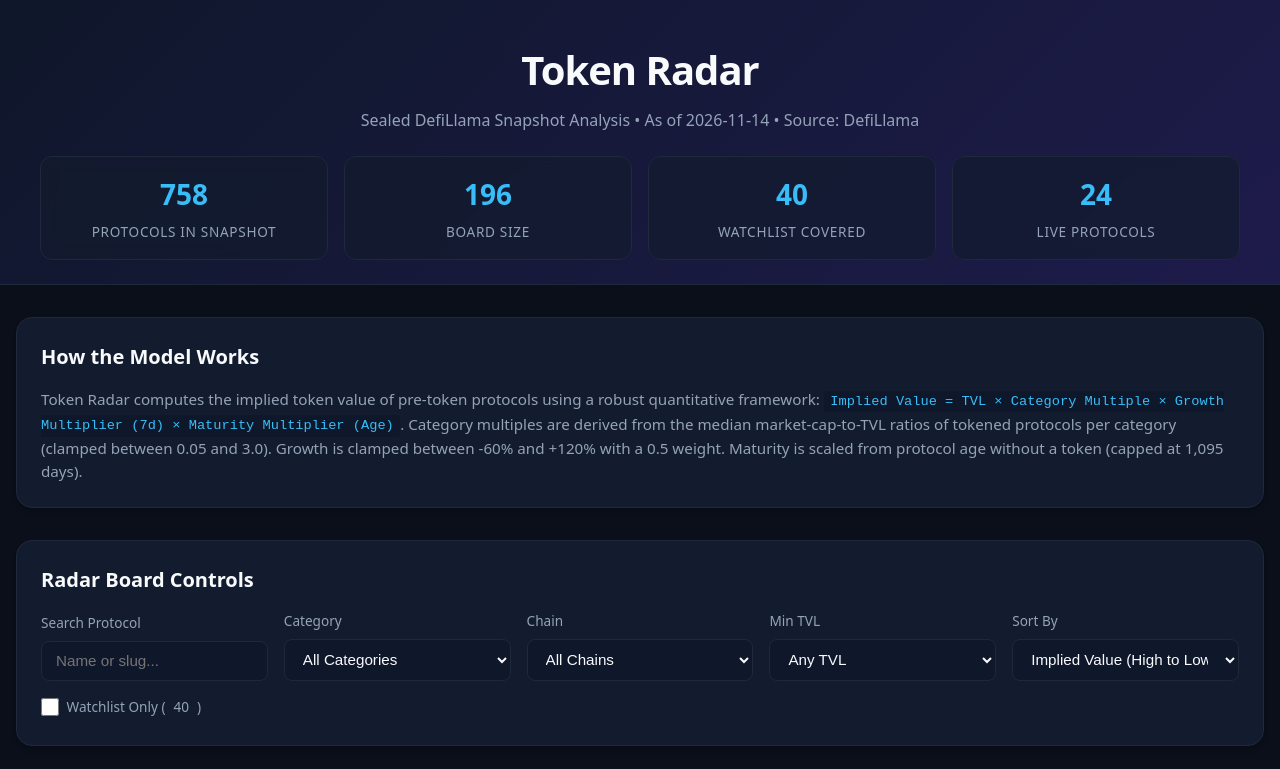
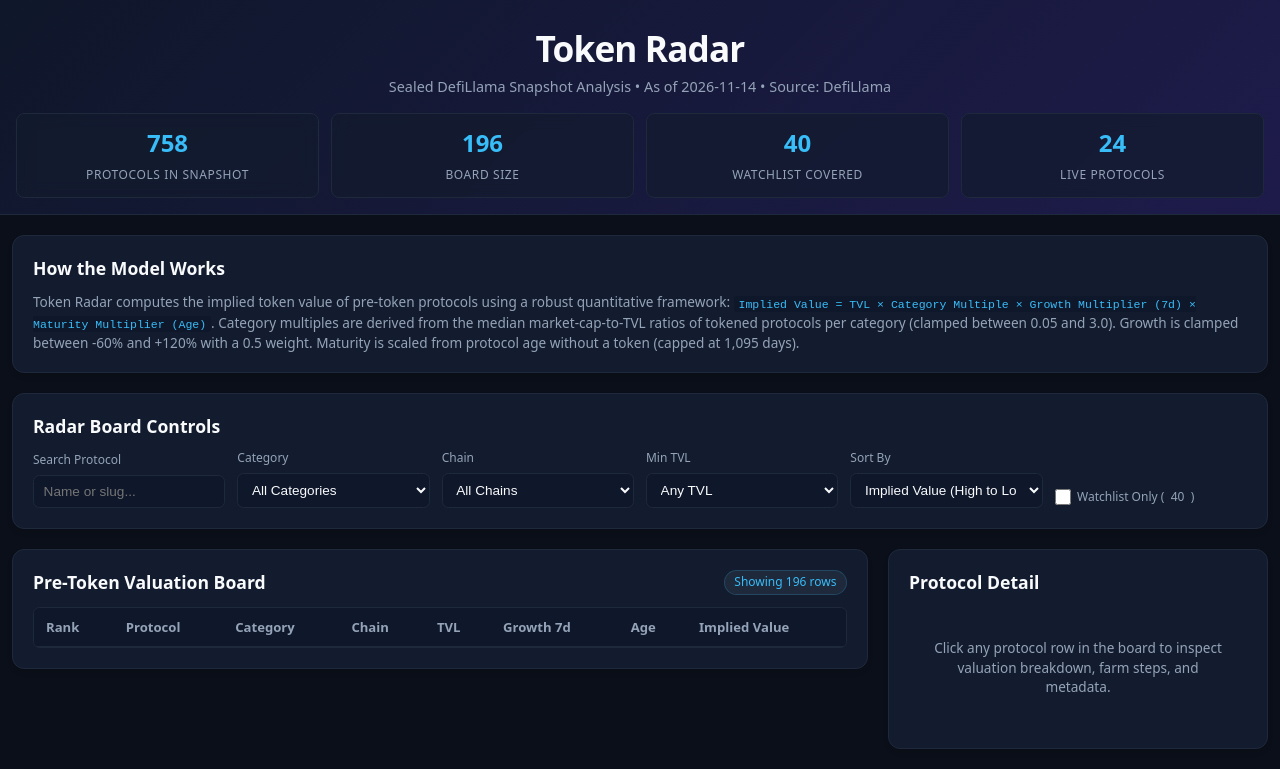
Before and after one commit to jhonkarl436-max/token-radar-01, a plain HTML site: page dashboard/index.html in a window 1280 px wide. Shown: the top 769 px of the page. Drawn offline with Linux system fonts and the light colour scheme; a script that the page names is missing.

Commit message:
Token Radar: layout muat 1440px + screenshot ulang (tahap 5c)

```diff
--- a/dashboard/app.css
+++ b/dashboard/app.css
@@ -24,120 +24,123 @@ body {
   font-family: var(--font-family);
   background-color: var(--bg-color);
   color: var(--text-primary);
-  line-height: 1.5;
-  padding-bottom: 3rem;
+  line-height: 1.4;
+  padding-bottom: 2rem;
+  max-width: 1440px;
+  margin: 0 auto;
+  overflow-x: hidden;
 }
 
 .header {
   background: linear-gradient(135deg, #0f172a 0%, #1e1b4b 100%);
   border-bottom: 1px solid var(--card-border);
-  padding: 2.5rem 1rem 1.5rem;
+  padding: 1.5rem 1rem 1rem;
   text-align: center;
 }
 
 .header-content {
-  max-width: 1200px;
+  max-width: 1380px;
   margin: 0 auto;
 }
 
 .header h1 {
-  font-size: 2.5rem;
+  font-size: 2.2rem;
   font-weight: 800;
   letter-spacing: -0.025em;
   color: var(--text-primary);
-  margin-bottom: 0.5rem;
+  margin-bottom: 0.25rem;
 }
 
 .subtitle {
   color: var(--text-secondary);
-  font-size: 1rem;
-  margin-bottom: 1.5rem;
+  font-size: 0.9rem;
+  margin-bottom: 1rem;
 }
 
 .stats-bar {
   display: grid;
-  grid-template-columns: repeat(auto-fit, minmax(200px, 1fr));
-  gap: 1rem;
-  margin-top: 1rem;
+  grid-template-columns: repeat(4, 1fr);
+  gap: 0.75rem;
+  margin-top: 0.75rem;
 }
 
 .stat-card {
   background: rgba(19, 28, 46, 0.7);
   border: 1px solid var(--card-border);
-  border-radius: 0.75rem;
-  padding: 1rem;
+  border-radius: 0.5rem;
+  padding: 0.75rem;
   text-align: center;
   backdrop-filter: blur(8px);
 }
 
 .stat-value {
   display: block;
-  font-size: 1.75rem;
+  font-size: 1.5rem;
   font-weight: 700;
   color: var(--accent-color);
-  margin-bottom: 0.25rem;
+  margin-bottom: 0.15rem;
 }
 
 .stat-label {
-  font-size: 0.85rem;
+  font-size: 0.75rem;
   color: var(--text-secondary);
   text-transform: uppercase;
   letter-spacing: 0.05em;
 }
 
 .container {
-  max-width: 1400px;
-  margin: 2rem auto 0;
-  padding: 0 1rem;
+  max-width: 1380px;
+  margin: 1.25rem auto 0;
+  padding: 0 0.75rem;
   display: flex;
   flex-direction: column;
-  gap: 2rem;
+  gap: 1.25rem;
 }
 
 .card {
   background-color: var(--card-bg);
   border: 1px solid var(--card-border);
-  border-radius: 1rem;
-  padding: 1.5rem;
-  box-shadow: 0 4px 6px -1px rgba(0, 0, 0, 0.1), 0 2px 4px -1px rgba(0, 0, 0, 0.06);
+  border-radius: 0.75rem;
+  padding: 1.25rem;
+  box-shadow: 0 4px 6px -1px rgba(0, 0, 0, 0.1);
 }
 
 .card h2 {
-  font-size: 1.25rem;
+  font-size: 1.1rem;
   font-weight: 600;
-  margin-bottom: 1rem;
+  margin-bottom: 0.75rem;
   color: var(--text-primary);
 }
 
 .model-section p {
   color: var(--text-secondary);
-  font-size: 0.95rem;
+  font-size: 0.85rem;
 }
 
 .model-section code {
   background: #0f172a;
   color: var(--accent-color);
-  padding: 0.2rem 0.4rem;
-  border-radius: 0.25rem;
+  padding: 0.1rem 0.3rem;
+  border-radius: 0.2rem;
   font-family: monospace;
-  font-size: 0.9em;
+  font-size: 0.85em;
 }
 
 .controls-grid {
   display: grid;
-  grid-template-columns: repeat(auto-fit, minmax(220px, 1fr));
-  gap: 1rem;
+  grid-template-columns: repeat(6, 1fr);
+  gap: 0.75rem;
   align-items: end;
 }
 
 .control-group {
   display: flex;
   flex-direction: column;
-  gap: 0.5rem;
+  gap: 0.35rem;
 }
 
 .control-group label {
-  font-size: 0.85rem;
+  font-size: 0.75rem;
   font-weight: 500;
   color: var(--text-secondary);
 }
@@ -146,12 +149,12 @@ body {
 .control-group select {
   background-color: #0f172a;
   border: 1px solid var(--card-border);
-  border-radius: 0.5rem;
+  border-radius: 0.4rem;
   color: var(--text-primary);
-  padding: 0.65rem 0.875rem;
-  font-size: 0.95rem;
+  padding: 0.5rem 0.6rem;
+  font-size: 0.85rem;
   outline: none;
-  transition: border-color 0.2s;
+  width: 100%;
 }
 
 .control-group input[type="text"]:focus,
@@ -161,43 +164,39 @@ body {
 
 .checkbox-group {
   justify-content: center;
-  padding-bottom: 0.25rem;
+  padding-bottom: 0.15rem;
 }
 
 .checkbox-label {
   display: flex;
   align-items: center;
-  gap: 0.5rem;
+  gap: 0.4rem;
   cursor: pointer;
-  font-size: 0.95rem;
+  font-size: 0.85rem;
   color: var(--text-primary);
   font-weight: 500;
+  white-space: nowrap;
 }
 
 .checkbox-label input {
-  width: 1.1rem;
-  height: 1.1rem;
+  width: 1rem;
+  height: 1rem;
   accent-color: var(--accent-color);
   cursor: pointer;
 }
 
 .content-split {
   display: grid;
-  grid-template-columns: 1fr;
-  gap: 2rem;
-}
-
-@media (min-width: 1100px) {
-  .content-split {
-    grid-template-columns: 1fr 420px;
-  }
+  grid-template-columns: 1fr 380px;
+  gap: 1.25rem;
+  align-items: start;
 }
 
 .section-header {
   display: flex;
   justify-content: space-between;
   align-items: center;
-  margin-bottom: 1rem;
+  margin-bottom: 0.75rem;
 }
 
 .section-header h2 {
@@ -207,18 +206,18 @@ body {
 .badge {
   background-color: #1e293b;
   color: var(--accent-color);
-  padding: 0.25rem 0.75rem;
+  padding: 0.2rem 0.6rem;
   border-radius: 9999px;
-  font-size: 0.85rem;
+  font-size: 0.75rem;
   font-weight: 500;
   border: 1px solid rgba(56, 189, 248, 0.2);
 }
 
 .table-container {
   overflow-x: auto;
-  max-height: 700px;
+  max-height: 520px;
   overflow-y: auto;
-  border-radius: 0.5rem;
+  border-radius: 0.4rem;
   border: 1px solid var(--card-border);
 }
 
@@ -226,14 +225,14 @@ table {
   width: 100%;
   border-collapse: collapse;
   text-align: left;
-  font-size: 0.9rem;
+  font-size: 0.82rem;
 }
 
 th {
   background-color: #0f172a;
   color: var(--text-secondary);
   font-weight: 600;
-  padding: 0.875rem 1rem;
+  padding: 0.6rem 0.75rem;
   position: sticky;
   top: 0;
   z-index: 10;
@@ -242,7 +241,7 @@ th {
 }
 
 td {
-  padding: 0.875rem 1rem;
+  padding: 0.6rem 0.75rem;
   border-bottom: 1px solid var(--card-border);
   color: var(--text-primary);
   white-space: nowrap;
@@ -270,10 +269,11 @@ tbody tr.selected {
 .proto-name {
   font-weight: 600;
   color: var(--text-primary);
+  font-size: 0.85rem;
 }
 
 .proto-slug {
-  font-size: 0.75rem;
+  font-size: 0.7rem;
   color: var(--text-secondary);
   font-family: monospace;
 }
@@ -281,11 +281,11 @@ tbody tr.selected {
 .watchlist-badge {
   background-color: rgba(52, 211, 153, 0.15);
   color: var(--success-color);
-  font-size: 0.7rem;
-  padding: 0.1rem 0.4rem;
-  border-radius: 0.25rem;
+  font-size: 0.65rem;
+  padding: 0.05rem 0.3rem;
+  border-radius: 0.2rem;
   font-weight: 600;
-  margin-left: 0.5rem;
+  margin-left: 0.3rem;
   vertical-align: middle;
 }
 
@@ -300,36 +300,37 @@ tbody tr.selected {
 .detail-section {
   display: flex;
   flex-direction: column;
-  height: fit-content;
   position: sticky;
   top: 1rem;
+  max-height: 600px;
+  overflow-y: auto;
 }
 
 .detail-placeholder {
   color: var(--text-secondary);
   text-align: center;
-  padding: 3rem 1rem;
-  font-size: 0.95rem;
+  padding: 2rem 1rem;
+  font-size: 0.85rem;
 }
 
 .detail-header {
   display: flex;
   justify-content: space-between;
   align-items: flex-start;
-  margin-bottom: 1.25rem;
-  padding-bottom: 1rem;
+  margin-bottom: 0.85rem;
+  padding-bottom: 0.75rem;
   border-bottom: 1px solid var(--card-border);
 }
 
 .detail-title h3 {
-  font-size: 1.25rem;
+  font-size: 1.1rem;
   font-weight: 700;
   color: var(--text-primary);
-  margin-bottom: 0.2rem;
+  margin-bottom: 0.15rem;
 }
 
 .detail-subtitle {
-  font-size: 0.85rem;
+  font-size: 0.75rem;
   color: var(--text-secondary);
   font-family: monospace;
 }
@@ -337,40 +338,40 @@ tbody tr.selected {
 .detail-metrics {
   display: grid;
   grid-template-columns: repeat(2, 1fr);
-  gap: 0.75rem;
-  margin-bottom: 1.5rem;
+  gap: 0.5rem;
+  margin-bottom: 1rem;
 }
 
 .metric-box {
   background: #0f172a;
   border: 1px solid var(--card-border);
-  border-radius: 0.5rem;
-  padding: 0.75rem;
+  border-radius: 0.4rem;
+  padding: 0.5rem 0.6rem;
 }
 
 .metric-box .label {
-  font-size: 0.75rem;
+  font-size: 0.7rem;
   color: var(--text-secondary);
   display: block;
-  margin-bottom: 0.25rem;
+  margin-bottom: 0.15rem;
   text-transform: uppercase;
 }
 
 .metric-box .value {
-  font-size: 1.1rem;
+  font-size: 0.95rem;
   font-weight: 600;
   color: var(--text-primary);
 }
 
 .detail-breakdown {
-  margin-bottom: 1.5rem;
+  margin-bottom: 1rem;
 }
 
 .detail-breakdown h4,
 .detail-steps h4 {
-  font-size: 0.95rem;
+  font-size: 0.85rem;
   font-weight: 600;
-  margin-bottom: 0.75rem;
+  margin-bottom: 0.5rem;
   color: var(--text-secondary);
   text-transform: uppercase;
   letter-spacing: 0.05em;
@@ -379,12 +380,12 @@ tbody tr.selected {
 .breakdown-list {
   background: #0f172a;
   border: 1px solid var(--card-border);
-  border-radius: 0.5rem;
-  padding: 0.75rem 1rem;
+  border-radius: 0.4rem;
+  padding: 0.5rem 0.75rem;
   display: flex;
   flex-direction: column;
-  gap: 0.5rem;
-  font-size: 0.875rem;
+  gap: 0.35rem;
+  font-size: 0.8rem;
 }
 
 .breakdown-row {
@@ -401,18 +402,19 @@ tbody tr.selected {
 .steps-list {
   display: flex;
   flex-direction: column;
-  gap: 0.5rem;
-  max-height: 250px;
+  gap: 0.35rem;
+  max-height: 160px;
   overflow-y: auto;
 }
 
 .step-item {
   background: #0f172a;
   border: 1px solid var(--card-border);
-  border-radius: 0.5rem;
-  padding: 0.625rem 0.875rem;
-  font-size: 0.85rem;
+  border-radius: 0.4rem;
+  padding: 0.5rem 0.6rem;
+  font-size: 0.78rem;
   color: var(--text-secondary);
+  line-height: 1.3;
 }
 
 .step-item strong {
@@ -421,17 +423,17 @@ tbody tr.selected {
 
 .section-desc {
   color: var(--text-secondary);
-  font-size: 0.9rem;
-  margin-bottom: 1rem;
+  font-size: 0.82rem;
+  margin-bottom: 0.75rem;
 }
 
 .footer {
   text-align: center;
   color: var(--text-secondary);
-  font-size: 0.85rem;
+  font-size: 0.78rem;
   max-width: 800px;
-  margin: 3rem auto 0;
+  margin: 2rem auto 0;
   padding: 0 1rem;
   border-top: 1px solid var(--card-border);
-  padding-top: 1.5rem;
+  padding-top: 1rem;
 }
```
Also changed, not shown: screenshots/1-board.jpg, screenshots/2-detail.jpg, screenshots/3-filtered.jpg.
